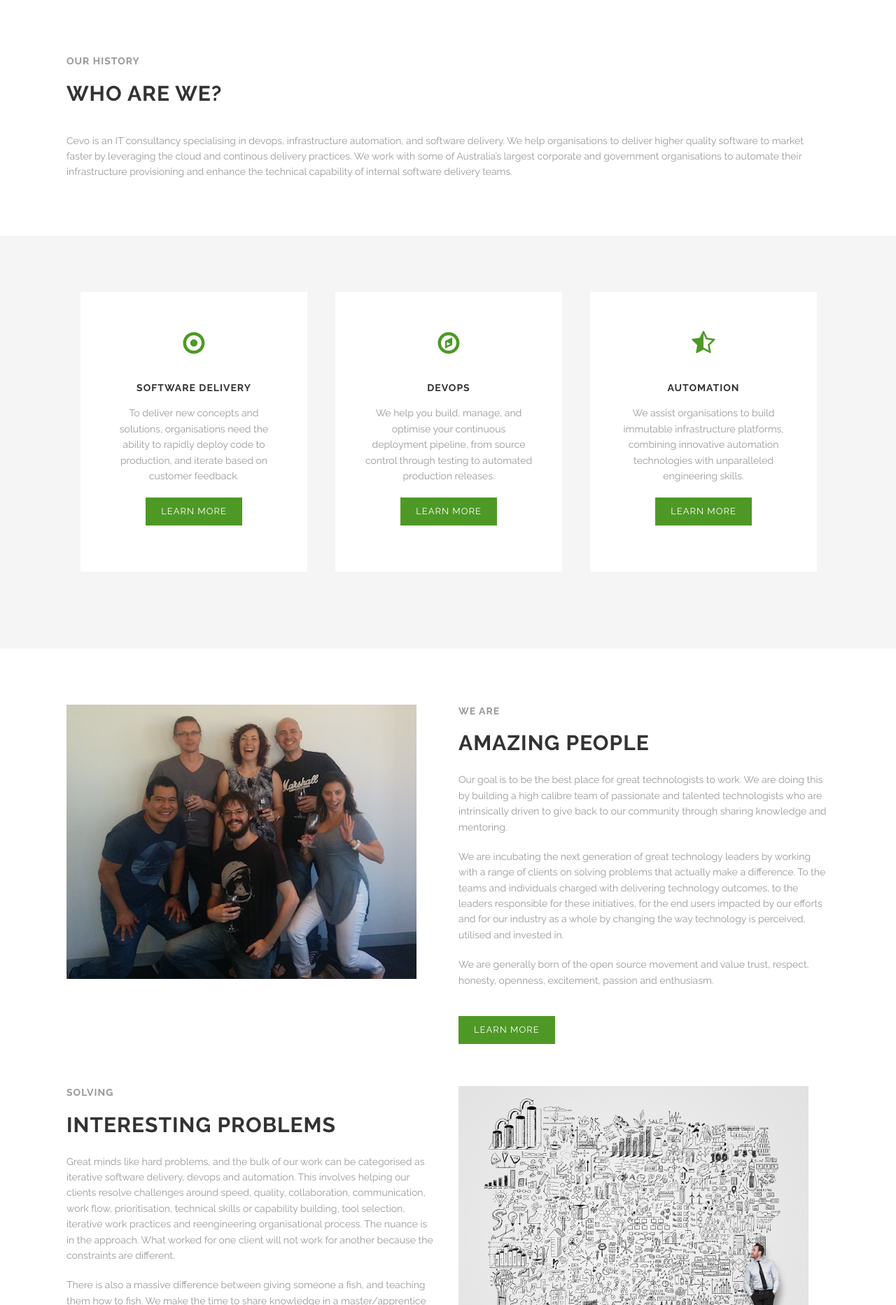
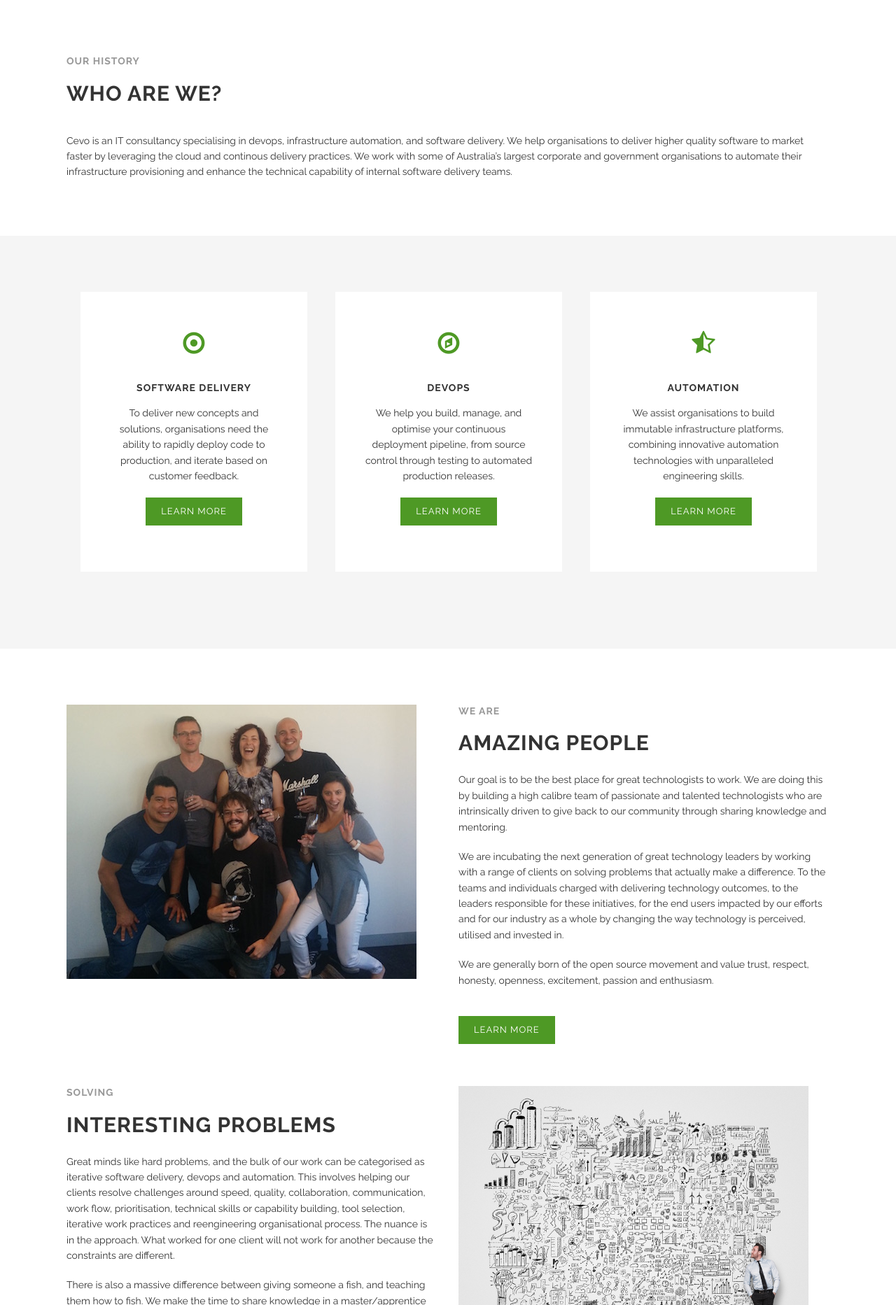
Before and after one commit to nonspecialist/cevoaustralia.github.io, a Jekyll site: the page built from index.html, in a window 1280 px wide. Shown: the part 532-2397 px from the top of the page at 70% size. Built offline with Jekyll 4.4.1, drawn with Linux system fonts in a browser that asks for light colours.

Commit message:
Try changing the default font colour to be more legible

```diff
--- a/_sass/foundation/_settings.scss
+++ b/_sass/foundation/_settings.scss
@@ -113,7 +113,7 @@
 // $steel       : #666666;
 // $charcoal    : #555555;
 // $tuatara     : #444444;
-// $oil         : #333333;
+$oil         : #333333;
 $jet         : #999;
 // $black       : #000000;
 
@@ -127,7 +127,7 @@
 
 // We use these to control various global styles
 // $body-bg: $white;
-$body-font-color: $jet;
+$body-font-color: $oil;
 // $body-font-family: $font-family-sans-serif;
 // $body-font-weight: $font-weight-normal;
 // $body-font-style: normal;
```
